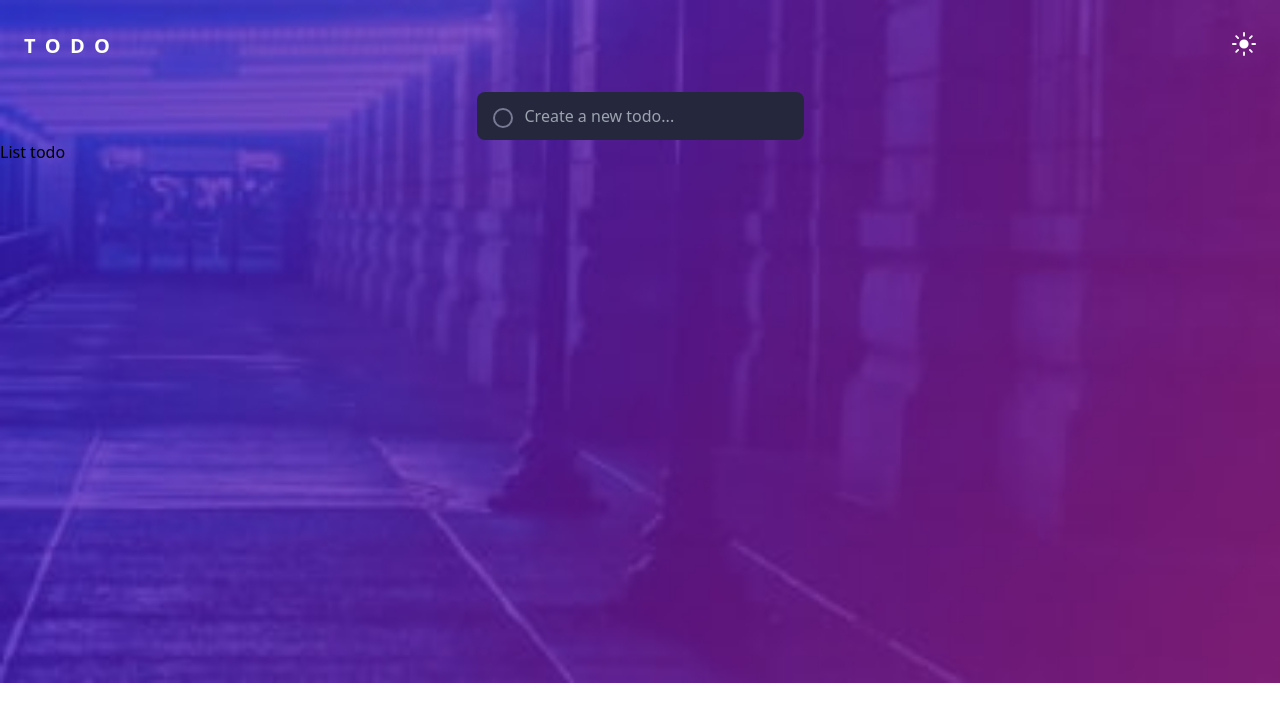
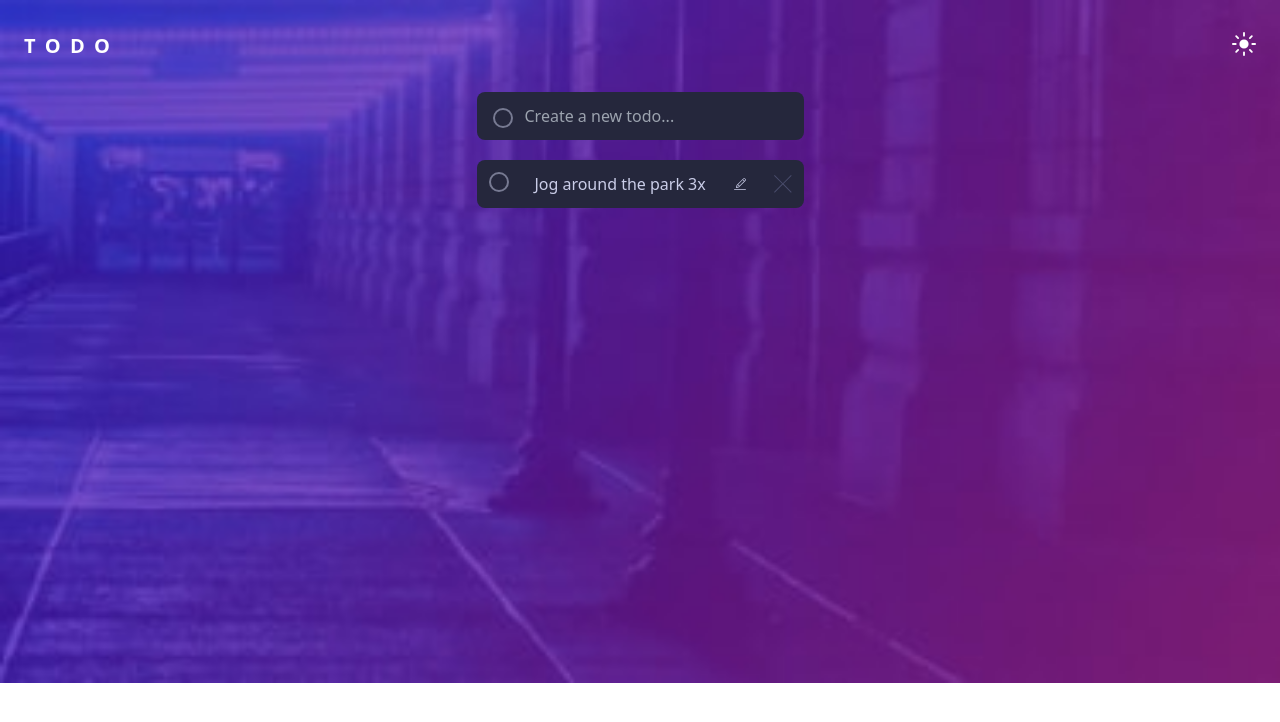
Before and after one commit to vitohartanto/todo-fullstack, a React (Vite) app in the folder client/: page / in a window 1280 px wide. Shown: the top 722 px of the page. Built offline with nearby package versions, Linux system fonts and the light colour scheme; no server answers.

Commit message:
listtodo

```diff
--- a/client/package.json
+++ b/client/package.json
@@ -11,7 +11,8 @@
   },
   "dependencies": {
     "react": "^18.3.1",
-    "react-dom": "^18.3.1"
+    "react-dom": "^18.3.1",
+    "react-icons": "^5.3.0"
   },
   "devDependencies": {
     "@eslint/js": "^9.11.1",
--- a/client/src/components/InputTodo.jsx
+++ b/client/src/components/InputTodo.jsx
@@ -30,7 +30,7 @@ const InputTodo = () => {
   };
 
   return (
-    <div className="flex justify-center w-full">
+    <div className="flex justify-center w-full mb-5">
       <form onSubmit={onSubmitHandler} className="relative">
         <p className="border-[#777a92] bg-transparent border-2 w-5 h-5 rounded-full absolute top-4 left-4"></p>
         <input
--- a/client/src/components/ListTodos.jsx
+++ b/client/src/components/ListTodos.jsx
@@ -1,7 +1,35 @@
+import { useEffect, useState } from 'react';
 import React from 'react';
+import IconCross from '../images/icon-cross.svg';
+import { CiEdit } from 'react-icons/ci';
 
 const ListTodos = () => {
-  return <div>List todo</div>;
+  const [todos, setTodos] = useState([]);
+
+  const getTodos = async () => {
+    const response = await fetch('http://localhost:5000/todos');
+    const parsedJson = response.json();
+
+    setTodos(parsedJson);
+  };
+
+  useEffect(() => {
+    getTodos();
+  }, []);
+  return (
+    <div className="flex justify-center">
+      <div className="rounded-lg p-3 w-[327px] bg-[#25273c] text-[#cacde8] flex justify-between">
+        <p className="border-[#777a92] bg-transparent border-2 w-5 h-5 rounded-full"></p>
+        <p className="">Jog around the park 3x</p>
+        <button>
+          <CiEdit />
+        </button>
+        <button>
+          <img src={IconCross} alt="X" />
+        </button>
+      </div>
+    </div>
+  );
 };
 
 export default ListTodos;
```
Also changed, not shown: 1 other file (tests, documents, lock files or other folders).
